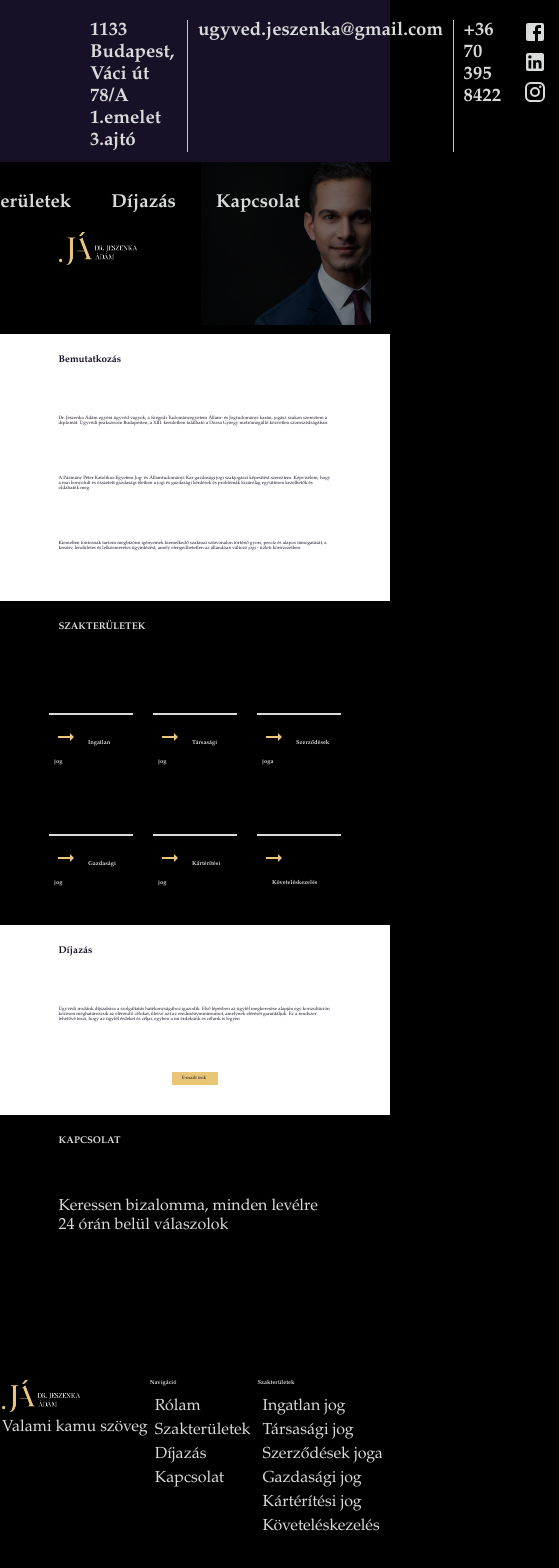
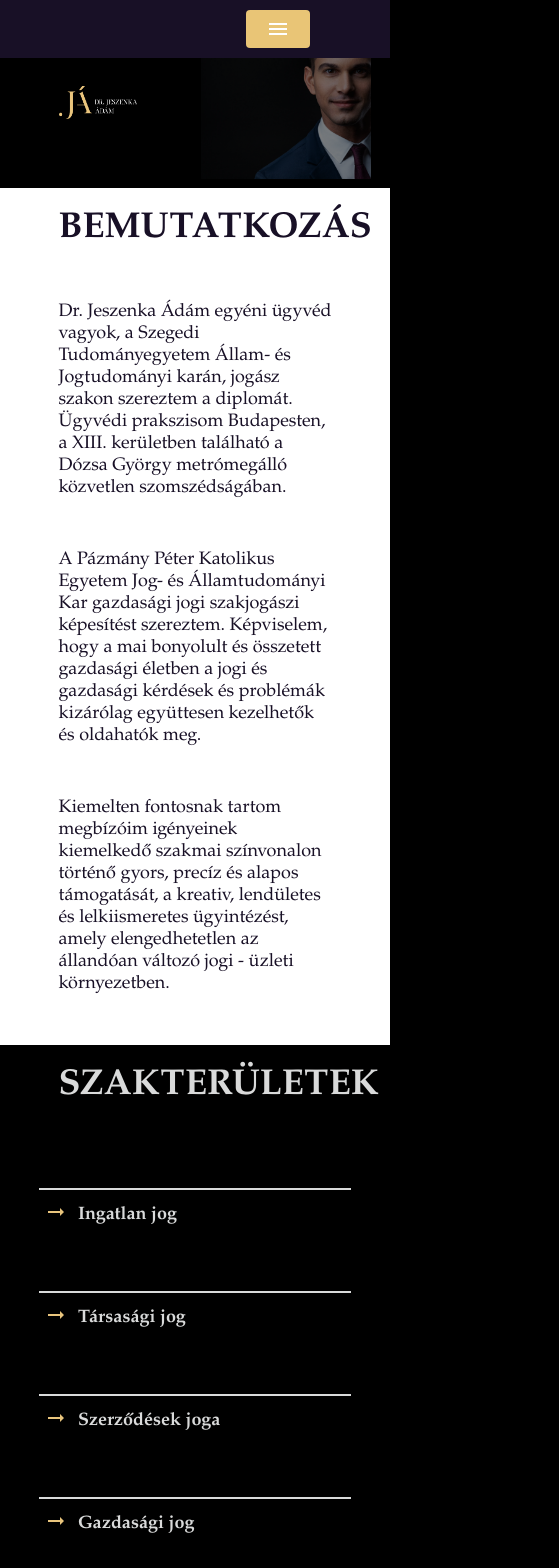
Before and after one commit to Albert-prog/drjeszenka, a React (Create React App) app in the folder drjeszi/: page / in a window 390 px wide. Shown: the top 1568 px of the page, 559 px wide, since content can reach past the window. Built offline with nearby package versions, Linux system fonts and the light colour scheme.

Commit message:
mobilview

```diff
--- a/drjeszi/src/App.scss
+++ b/drjeszi/src/App.scss
@@ -9,6 +9,10 @@
 body {
   background-color: black;
   color: $textcolor;
+}
+
+a {
+  text-decoration: none;
 }
 //topnav
 .topnavsection {
@@ -28,6 +32,10 @@ body {
       color: $textcolor;
       text-decoration: none;
     }
+  }
+
+  @media screen and (max-width: 1020px) {
+    justify-content: flex-end;
   }
 }
 
@@ -138,7 +146,7 @@ body {
     padding: 20px;
     text-align: center;
     font-weight: 200;
-    font-size: 1.3vw;
+    font-size: $deskfont;
   }
 }
 
@@ -152,7 +160,7 @@ body {
     position: relative;
     left: 15vw;
     margin-top: $basemargin * 2;
-    font-size: 2.5vw;
+    font-size: $deskfont * 2;
     margin-bottom: $basemargin * 5;
   }
   h3:before {
@@ -174,9 +182,10 @@ body {
   max-width: 80%;
   margin: 0 auto;
   h4 {
-    font-size: 1.5vw;
+    font-size: $deskfont;
   }
 }
+
 .arrowDiv {
   position: relative;
   flex: 1 0 25%;
@@ -212,11 +221,31 @@ body {
   }
 }
 
+@media screen and (max-width: 1020px) {
+  .dropdownDiv {
+    flex-direction: column;
+    max-width: 100%;
+    justify-content: center;
+    align-items: center;
+  }
+
+  .arrowDiv {
+    width: 80%;
+    flex: 1 0 50%;
+  }
+}
+
 //PRICES
 
 .prices {
   background-color: $white;
   h3 {
+    color: $textcolor;
+    position: relative;
+    left: 15vw;
+    margin-top: $basemargin * 2;
+    font-size: $deskfont * 2;
+    margin-bottom: $basemargin * 5;
     color: $bgcolor;
   }
   h3:before {
@@ -234,20 +263,19 @@ body {
   max-width: 70%;
   margin: 0 auto 30px;
   color: $bgcolor;
-  font-size: 1.2vw;
+  font-size: $deskfont;
   p {
     margin: 50px 0;
   }
 }
 
 .email {
-  display: block;
+  display: inline-block;
   background-color: $gold;
-  padding: 1vw 2.6vw;
-  max-width: 12vw;
+  padding: 15px 20px;
   margin: 25px auto;
   border: none;
-  font-size: 1.2vw;
+  font-size: $deskfont;
   text-decoration: none;
   cursor: pointer;
   color: $bgcolor;
@@ -260,15 +288,44 @@ body {
 //Contact
 
 .contactText {
-  max-width: 70%;
+  display: flex;
+  justify-content: space-between;
+  max-width: 70vw;
   margin: 0 auto 15px;
   color: $textcolor;
+  @media screen and (max-width: 800px) {
+    flex-direction: column;
+    align-items: center;
+  }
+}
+
+.contactForm {
+  display: inline-flex;
+  flex-direction: column;
+  input[type="text"],
+  input[type="email"] {
+    margin: 10px 0;
+    font-size: $deskfont * 2;
+  }
+  border: 2px solid $gold;
+  padding: 50px;
+  font-size: $deskfont;
+  input:nth-child(9) {
+    margin: 15px auto;
+  }
+  textarea {
+    font-size: $deskfont * 2;
+  }
+  .col-75 {
+    float: left;
+    margin-top: 6px;
+  }
 }
 
 //Footer
 
 .logoImg2 {
-  max-width: 20vw;
+  max-width: 80%;
   left: 15vw;
   z-index: 3;
 }
@@ -278,20 +335,32 @@ body {
   justify-content: space-evenly;
   margin-bottom: 100px;
   h3 {
-    font-size: 1.5vw;
+    font-size: $deskfont * 2;
   }
+
+  @media screen and (max-width: 1020px) {
+    flex-direction: column;
+    justify-content: space-between;
+    align-items: left;
+    margin-left: 70px;
+  }
+}
+
+.footerFlex {
+  margin: 15px 0;
 }
 
 .footerList {
   margin-top: 10px;
   li {
-    margin: 5px;
+    margin: 15px;
     color: $textcolor;
     list-style-type: none;
   }
 
   a {
     text-decoration: none;
+    font-size: $deskfont;
   }
 
   li:hover {
--- a/drjeszi/src/components/intro.jsx
+++ b/drjeszi/src/components/intro.jsx
@@ -3,7 +3,7 @@ import React from 'react'
 export const Intro = () => {
   return (
     <div className='profession prices' id="about">
-      <h3>Bemutatkozás</h3>
+      <h3>BEMUTATKOZÁS</h3>
       <div className="pricesText">
         <p>Dr. Jeszenka Ádám egyéni ügyvéd vagyok, a Szegedi Tudományegyetem Állam- és Jogtudományi karán, jogász szakon szereztem a diplomát. Ügyvédi prakszisom Budapesten, a XIII. kerületben található a Dózsa György metrómegálló közvetlen szomszédságában.</p>
 
--- a/drjeszi/src/components/navbar.jsx
+++ b/drjeszi/src/components/navbar.jsx
@@ -1,10 +1,19 @@
 import React from 'react'
 import logo from '../img/logo.png';
+import useMediaQuery from '@material-ui/core/useMediaQuery';
+import { useTheme } from '@material-ui/core/styles';
+
 
 export default function Navbar() {
+
+  const theme = useTheme();
+  const isMatch = useMediaQuery(theme.breakpoints.down('1020'));
+
   return (
     <>
       <div className="navbar">
+    { !isMatch ?
+      <>
         <a href="#about"><h3>Rólam</h3></a>
         <div className="verticalspacer"></div>
         <a href="#profession"><h3>Szakterületek</h3></a>
@@ -12,6 +21,8 @@ export default function Navbar() {
         <a href="#prices"><h3>Díjazás</h3></a>
         <div className="verticalspacer"></div>
         <a href="#contact"><h3>Kapcsolat</h3></a>
+      </> : null
+}
     </div>
     <a href="/">
       <img src={logo} alt="jeszenkalogo" className="logoImg"/>
--- a/drjeszi/src/components/prices.jsx
+++ b/drjeszi/src/components/prices.jsx
@@ -4,7 +4,7 @@ import Button from './button';
 function Prices() {
   return (
     <div className="profession prices" id="prices">
-      <h3>Díjazás</h3>
+      <h3>DÍJAZÁS</h3>
       <div className="pricesText">
       <p>Ügyvédi irodánk díjszabása a szolgáltatás hatékonyságához igazodik. Első lépésben az ügyfél megkeresése alapján egy konzultáción közösen meghatározzuk az elérendő célokat, illetve azt az eredményminimumot, amelynek elérését garantáljuk. Ez a rendszer lehetővé teszi, hogy az ügyfél érdekei és céljai, egyben a mi érdekünk és célunk is legyen</p>
       <Button text='E-mailt írok' url="mailto:jeszenkaugyved@gmail.com" class="email"/>
--- a/drjeszi/src/components/topnav.jsx
+++ b/drjeszi/src/components/topnav.jsx
@@ -1,16 +1,58 @@
-import React from 'react'
+import React, { useState } from 'react'
 import FacebookIcon from '@material-ui/icons/Facebook';
 import InstagramIcon from '@material-ui/icons/Instagram';
 import LinkedInIcon from '@material-ui/icons/LinkedIn';
+import { useTheme, makeStyles } from '@material-ui/core/styles';
+import useMediaQuery from '@material-ui/core/useMediaQuery';
+import MenuIcon from '@material-ui/icons/Menu';
+import { Button } from '@material-ui/core';
+import { Drawer, List, ListItem, ListItemText, ListItemIcon} from '@material-ui/core';
+import { createTheme, ThemeProvider } from '@material-ui/core/styles';
 
 
-
+const useStyles = makeStyles({
+  drawerPaper: {
+    width: 260,
+  },
+  drawerRoot: {
+    fontSize: 48,
+  }
+});
 
 export default function Topnav() {
 
+  const classes = useStyles();
+
+  const themeBtn = createTheme({
+    overrides: {
+      // Style sheet name ⚛️
+      MuiButton: {
+        // Name of the rule
+        text: {
+          // Some CSS
+          background: '#e9c576',
+          border: 0,
+          marginBottom: 10,
+          color: 'white',
+          height: 38,
+          padding: '10px 20px',
+          zIndex: 1000,
+        },
+      },
+    },
+  });
+
+  const theme = useTheme();
+  const [openDrawer, setOpenDrawer] = useState(false);
+
+  const isMatch = useMediaQuery(theme.breakpoints.down('1020'));
+
 
   return (
-    <div className="topnavsection">
+    <>
+      <div className="topnavsection">
+    {
+      !isMatch ? <>
       <div className="topnavdiv">
         <h3>1133 Budapest, Váci út 78/A 1.emelet 3.ajtó</h3>
         <div className="verticalspacer"></div>
@@ -18,11 +60,62 @@ export default function Topnav() {
         <div className="verticalspacer"></div>
         <h3>+36 70 395 8422</h3>
       </div>
+      </> :
+      <ThemeProvider theme={themeBtn}>
+        <Button>
+          <MenuIcon onClick={()=>setOpenDrawer(!openDrawer)}/>
+        </Button>
+    </ThemeProvider>
+    }
+
+    {!isMatch ?
       <div className="topnavicons">
-        <a href="https://www.facebook.com" target='_blank' rel="noreferrer"><FacebookIcon></FacebookIcon></a>
+        <a href="https://www.facebook.com" target='_blank' rel="noreferrer"><FacebookIcon/></a>
         <a href="https://www.linkedin.com" target='_blank' rel="noreferrer"><LinkedInIcon/></a>
         <a href="https://www.instagram.com" target='_blank' rel="noreferrer"><InstagramIcon/></a>
-      </div>
+      </div> : <>
+    <Drawer classes={{paper: classes.drawerPaper, root: classes.drawerRoot}} onClose={()=>setOpenDrawer(false)} anchor='left' open={openDrawer}>
+      <List>
+        <ListItem button>
+          <ListItemIcon>
+            <ListItemText onClick={()=>setOpenDrawer(!openDrawer)}><a href="#about">Rólam</a></ListItemText>
+          </ListItemIcon>
+        </ListItem>
+        <ListItem button>
+          <ListItemIcon>
+            <ListItemText onClick={()=>setOpenDrawer(!openDrawer)}><a href="#profession">Szakterületek</a></ListItemText>
+          </ListItemIcon>
+        </ListItem>
+        <ListItem button>
+          <ListItemIcon>
+            <ListItemText onClick={()=>setOpenDrawer(!openDrawer)}><a href="#prices">Díjazás</a></ListItemText>
+          </ListItemIcon>
+        </ListItem>
+        <ListItem divider button>
+          <ListItemIcon>
+            <ListItemText onClick={()=>setOpenDrawer(!openDrawer)}><a href="#contact">Kapcsolat</a></ListItemText>
+          </ListItemIcon>
+        </ListItem>
+        <ListItem divider button>
+          <div className="topnavicons">
+            <a href="https://www.facebook.com" target='_blank' rel="noreferrer"><FacebookIcon/></a>
+            <a href="https://www.linkedin.com" target='_blank' rel="noreferrer"><LinkedInIcon/></a>
+            <a href="https://www.instagram.com" target='_blank' rel="noreferrer"><InstagramIcon/></a>
+          </div>
+        </ListItem>
+        <ListItem button>
+        <div className="topnavdiv">
+          <ListItemText>Váci út 78/A 1.emelet 3.ajtó</ListItemText>
+          <ListItemText>1133 Budapest</ListItemText>
+          <ListItemText>ugyved.jeszenka@gmail.com</ListItemText>
+          <ListItemText>+36 70 395 8422</ListItemText>
+        </div>
+        </ListItem>
+      </List>
+    </Drawer>
+    </>
+    }
     </div>
+    </>
   )
 }
--- a/drjeszi/src/index.js
+++ b/drjeszi/src/index.js
@@ -4,10 +4,7 @@ import './index.css';
 import App from './App';
 import reportWebVitals from './reportWebVitals';
 
-ReactDOM.render(
-  <React.StrictMode>
-    <App />
-  </React.StrictMode>,
+ReactDOM.render(<App />,
   document.getElementById('root')
 );
 
--- a/drjeszi/src/src/App.css
+++ b/drjeszi/src/src/App.css
@@ -9,6 +9,10 @@
 body {
   background-color: black;
   color: #d9dada;
+}
+
+a {
+  text-decoration: none;
 }
 
 .topnavsection {
@@ -38,6 +42,14 @@ body {
   padding: 0 2px;
   color: #d9dada;
   text-decoration: none;
+}
+
+@media screen and (max-width: 1020px) {
+  .topnavsection {
+    -webkit-box-pack: end;
+        -ms-flex-pack: end;
+            justify-content: flex-end;
+  }
 }
 
 .verticalspacer {
@@ -153,7 +165,7 @@ body {
   padding: 20px;
   text-align: center;
   font-weight: 200;
-  font-size: 1.3vw;
+  font-size: 18px;
 }
 
 .profession {
@@ -167,7 +179,7 @@ body {
   position: relative;
   left: 15vw;
   margin-top: 20px;
-  font-size: 2.5vw;
+  font-size: 36px;
   margin-bottom: 50px;
 }
 
@@ -196,7 +208,7 @@ body {
 }
 
 .dropdownDiv h4 {
-  font-size: 1.5vw;
+  font-size: 18px;
 }
 
 .arrowDiv {
@@ -247,11 +259,39 @@ body {
   padding: 5px;
 }
 
+@media screen and (max-width: 1020px) {
+  .dropdownDiv {
+    -webkit-box-orient: vertical;
+    -webkit-box-direction: normal;
+        -ms-flex-direction: column;
+            flex-direction: column;
+    max-width: 100%;
+    -webkit-box-pack: center;
+        -ms-flex-pack: center;
+            justify-content: center;
+    -webkit-box-align: center;
+        -ms-flex-align: center;
+            align-items: center;
+  }
+  .arrowDiv {
+    width: 80%;
+    -webkit-box-flex: 1;
+        -ms-flex: 1 0 50%;
+            flex: 1 0 50%;
+  }
+}
+
 .prices {
   background-color: white;
 }
 
 .prices h3 {
+  color: #d9dada;
+  position: relative;
+  left: 15vw;
+  margin-top: 20px;
+  font-size: 36px;
+  margin-bottom: 50px;
   color: #181026;
 }
 
@@ -270,7 +310,7 @@ body {
   max-width: 70%;
   margin: 0 auto 30px;
   color: #181026;
-  font-size: 1.2vw;
+  font-size: 18px;
 }
 
 .pricesText p {
@@ -278,13 +318,12 @@ body {
 }
 
 .email {
-  display: block;
+  display: inline-block;
   background-color: #e9c576;
-  padding: 1vw 2.6vw;
-  max-width: 12vw;
+  padding: 15px 20px;
   margin: 25px auto;
   border: none;
-  font-size: 1.2vw;
+  font-size: 18px;
   text-decoration: none;
   cursor: pointer;
   color: #181026;
@@ -296,13 +335,63 @@ body {
 }
 
 .contactText {
-  max-width: 70%;
+  display: -webkit-box;
+  display: -ms-flexbox;
+  display: flex;
+  -webkit-box-pack: justify;
+      -ms-flex-pack: justify;
+          justify-content: space-between;
+  max-width: 70vw;
   margin: 0 auto 15px;
   color: #d9dada;
 }
 
+@media screen and (max-width: 800px) {
+  .contactText {
+    -webkit-box-orient: vertical;
+    -webkit-box-direction: normal;
+        -ms-flex-direction: column;
+            flex-direction: column;
+    -webkit-box-align: center;
+        -ms-flex-align: center;
+            align-items: center;
+  }
+}
+
+.contactForm {
+  display: -webkit-inline-box;
+  display: -ms-inline-flexbox;
+  display: inline-flex;
+  -webkit-box-orient: vertical;
+  -webkit-box-direction: normal;
+      -ms-flex-direction: column;
+          flex-direction: column;
+  border: 2px solid #e9c576;
+  padding: 50px;
+  font-size: 18px;
+}
+
+.contactForm input[type="text"],
+.contactForm input[type="email"] {
+  margin: 10px 0;
+  font-size: 36px;
+}
+
+.contactForm input:nth-child(9) {
+  margin: 15px auto;
+}
+
+.contactForm textarea {
+  font-size: 36px;
+}
+
+.contactForm .col-75 {
+  float: left;
+  margin-top: 6px;
+}
+
 .logoImg2 {
-  max-width: 20vw;
+  max-width: 80%;
   left: 15vw;
   z-index: 3;
 }
@@ -318,7 +407,27 @@ body {
 }
 
 .footerDiv h3 {
-  font-size: 1.5vw;
+  font-size: 36px;
+}
+
+@media screen and (max-width: 1020px) {
+  .footerDiv {
+    -webkit-box-orient: vertical;
+    -webkit-box-direction: normal;
+        -ms-flex-direction: column;
+            flex-direction: column;
+    -webkit-box-pack: justify;
+        -ms-flex-pack: justify;
+            justify-content: space-between;
+    -webkit-box-align: left;
+        -ms-flex-align: left;
+            align-items: left;
+    margin-left: 70px;
+  }
+}
+
+.footerFlex {
+  margin: 15px 0;
 }
 
 .footerList {
@@ -326,13 +435,14 @@ body {
 }
 
 .footerList li {
-  margin: 5px;
+  margin: 15px;
   color: #d9dada;
   list-style-type: none;
 }
 
 .footerList a {
   text-decoration: none;
+  font-size: 18px;
 }
 
 .footerList li:hover {
--- a/drjeszi/src/src/_variables.scss
+++ b/drjeszi/src/src/_variables.scss
@@ -3,3 +3,5 @@ $bgcolor: #181026;
 $textcolor: #d9dada;
 $gold: #e9c576;
 $white: white;
+$deskfont: 18px;
+$mobfont: 14px;
```
Also changed, not shown: drjeszi/src/components/contact.jsx (+38 -2 lines), 1 other file (tests, documents, lock files or other folders). Lines whose indentation alone changed are shown as unchanged.
